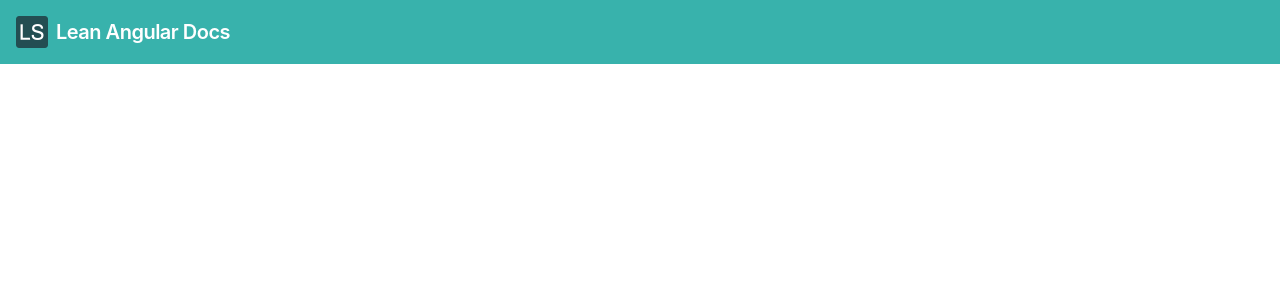
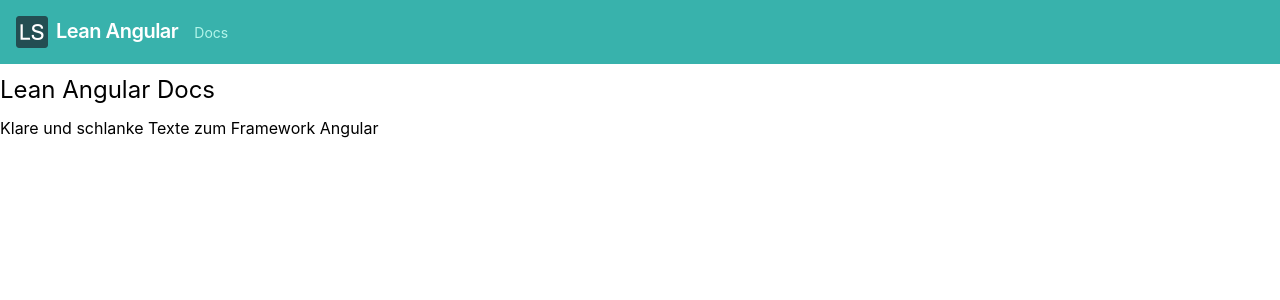
Before and after one commit to lean-ng/docs, an Angular app: page / in a window 1280 px wide. Shown: the top 300 px of the page. Built offline with nearby package versions, Linux system fonts and the light colour scheme.

Commit message:
Routing added and home page created.

```diff
--- a/src/app/app.component.html
+++ b/src/app/app.component.html
@@ -1,6 +1,18 @@
 <header class="flex bg-teal-500 text-white p-4">
   <div class="flex items-center">
-    <img class="h-8 w-8 mr-2" src="/assets/logo.png" alt="Lean Stack Logo">
-    <h1 class="text-xl font-semibold tracking-tight">Lean Angular Docs</h1>
+    <a routerLink="/" class="flex">
+      <img class="h-8 w-8 mr-2" src="/assets/logo.png" alt="Lean Stack Logo">
+      <h1 class="text-xl font-semibold tracking-tight">Lean Angular</h1>
+    </a>
+  </div>
+  <div class="flex items-center ml-4">
+    <div class="text-sm">
+      <a routerLink="/docs/" class="block text-teal-200 hover:text-white mr-4">
+        Docs
+      </a>
+    </div>
   </div>
 </header>
+<main class="container mx-auto mt-2">
+  <router-outlet></router-outlet>
+</main>
--- /dev/null
+++ b/src/app/app.routes.ts
@@ -0,0 +1,7 @@
+import { Route } from '@angular/router';
+
+import { HomeComponent } from './core/components/home/home.component';
+
+export const appRoutes: Route[] = [
+  { path: '', component: HomeComponent}
+];
--- /dev/null
+++ b/src/app/core/components/home/home.component.html
@@ -0,0 +1,4 @@
+<h1 class="text-2xl">Lean Angular Docs</h1>
+<div class="mt-2">
+  <p>Klare und schlanke Texte zum Framework Angular</p>
+</div>
--- /dev/null
+++ b/src/app/core/components/home/home.component.ts
@@ -0,0 +1,15 @@
+import { Component, OnInit } from '@angular/core';
+
+@Component({
+  selector: 'app-home',
+  templateUrl: './home.component.html',
+  styleUrls: ['./home.component.scss']
+})
+export class HomeComponent implements OnInit {
+
+  constructor() { }
+
+  ngOnInit() {
+  }
+
+}
```
Also changed, not shown: src/app/app.module.ts (+7 -2 lines), src/app/core/components/home/home.component.scss (added), 1 other file (tests, documents, lock files or other folders).
